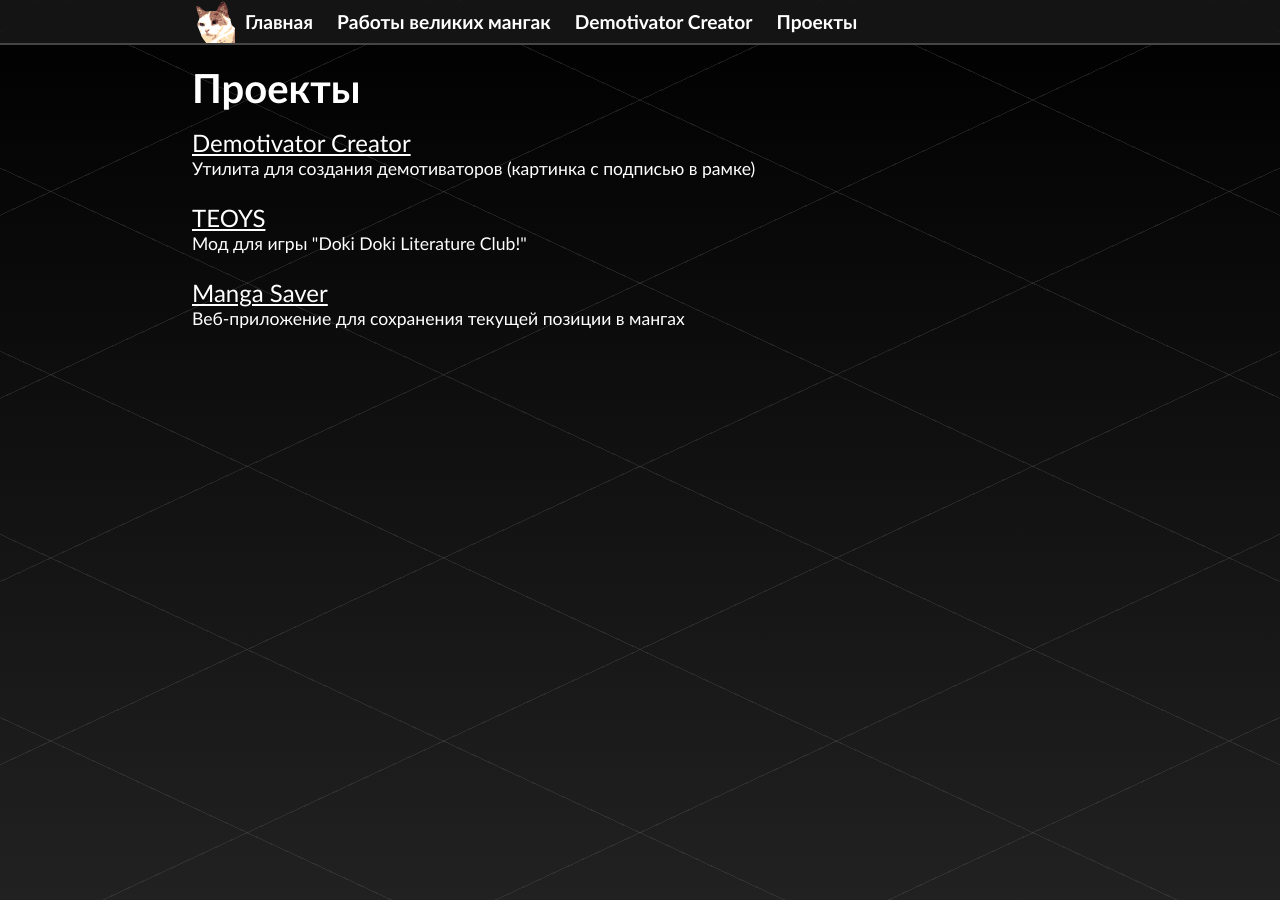
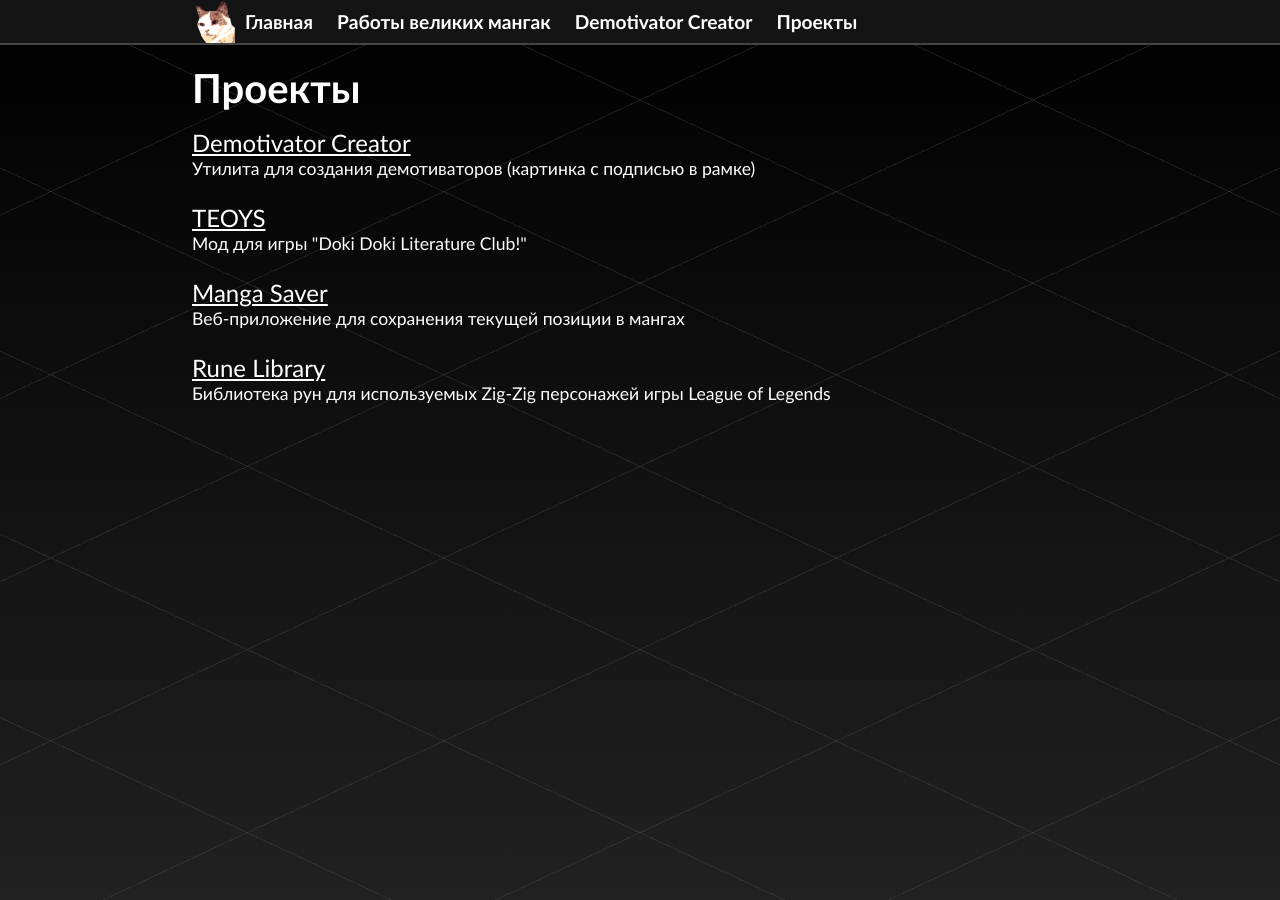
Before and after one commit to catink123/catink123.github.io, a Jekyll site: the page built from projects/index.html, in a window 1280 px wide. Built offline with Jekyll 4.4.1, drawn with Linux system fonts in a browser that asks for light colours.

Commit message:
Update index.html

```diff
--- a/projects/index.html
+++ b/projects/index.html
@@ -16,4 +16,8 @@
     <a href="/mngsav">Manga Saver</a>
     <p>Веб-приложение для сохранения текущей позиции в мангах</p>
   </div>
+  <div class="project">
+    <a href="/runelib">Rune Library</a>
+    <p>Библиотека рун для используемых Zig-Zig персонажей игры League of Legends</p>
+  </div>
 </div>
```
